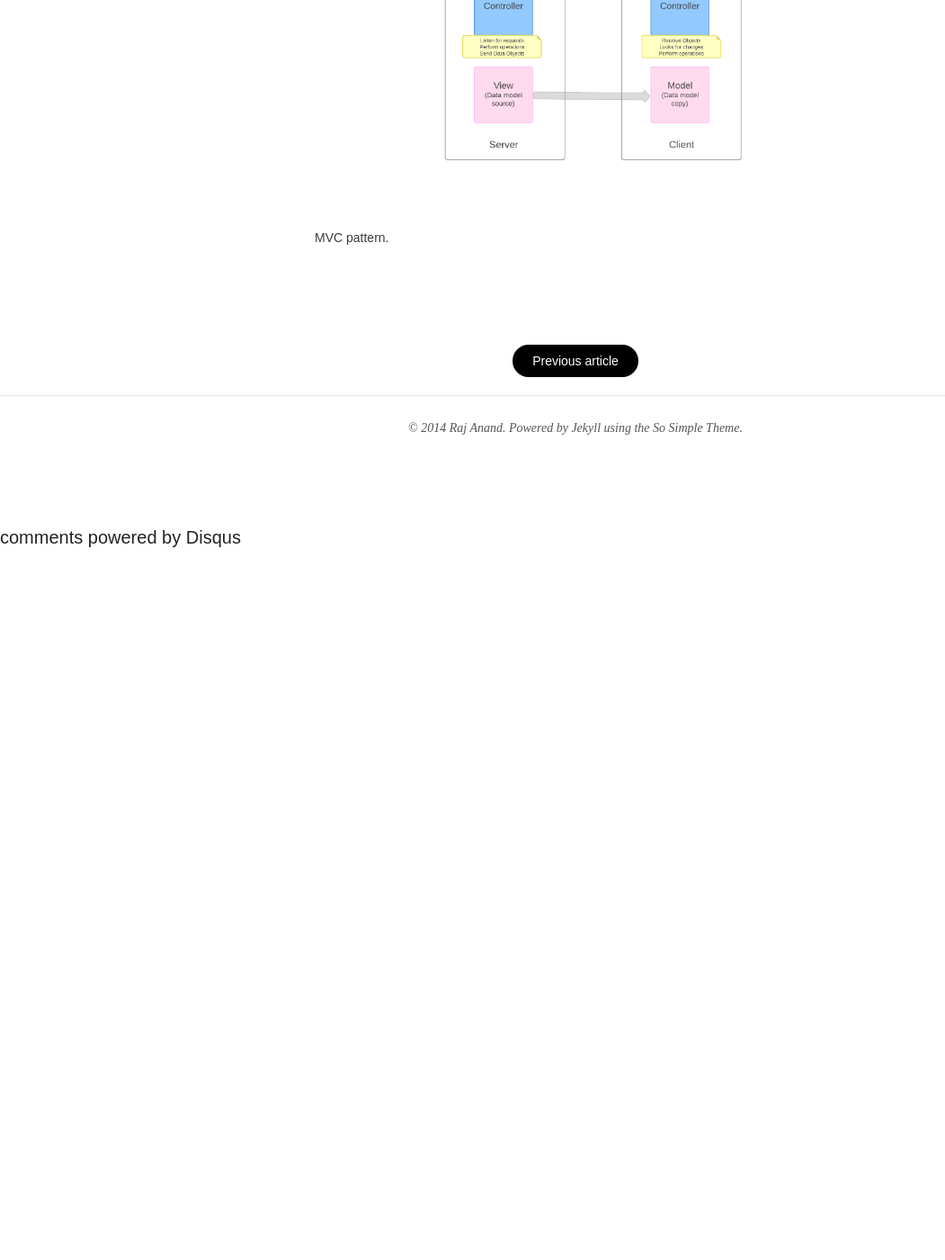
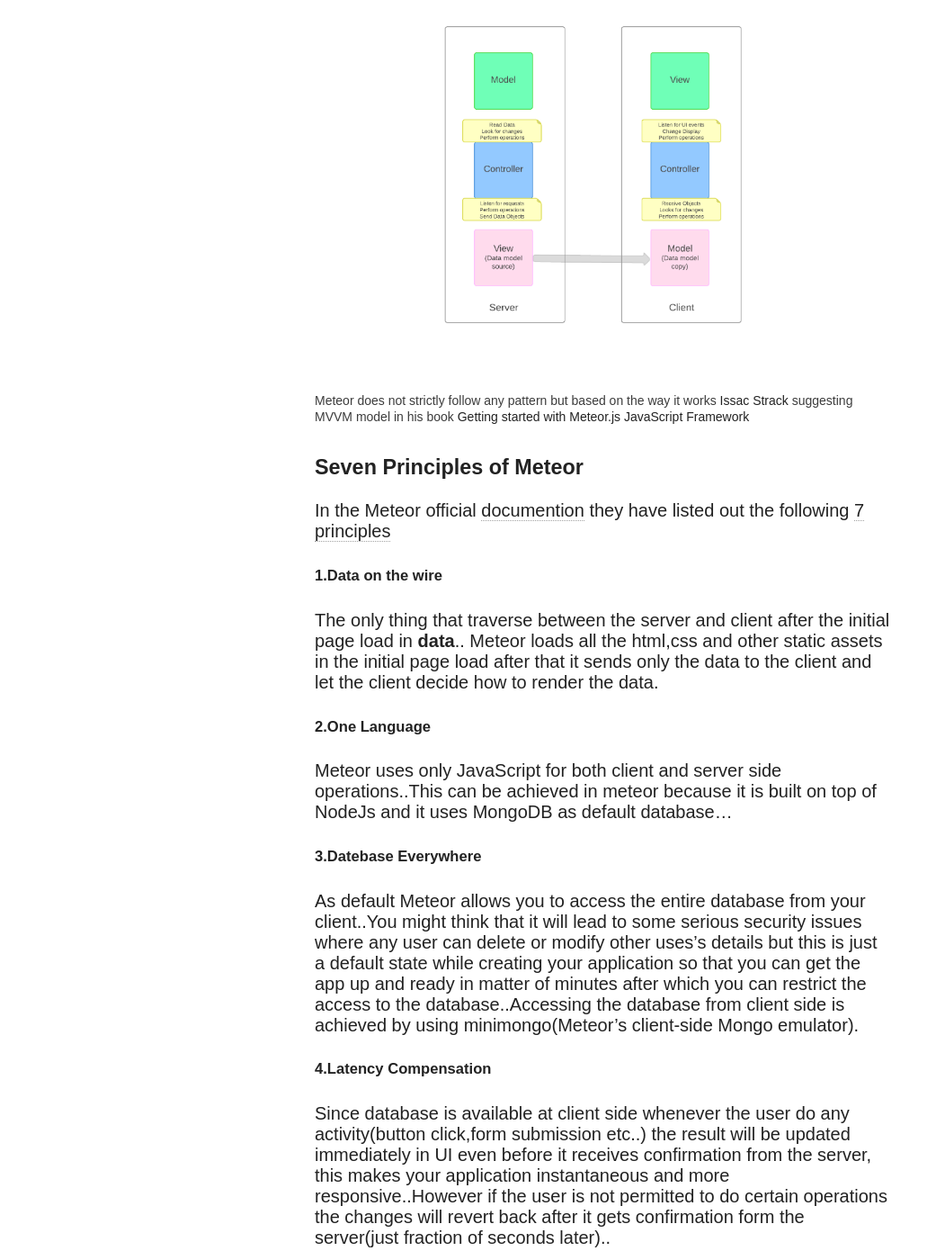
Before and after one commit to rajanand02/rajanand02.github.io, a Jekyll site: the page built from _posts/2014-03-08-meteor-intro.md, in a window 1280 px wide and 1400 px high, scrolled down 2586 px. Shown: the whole window at 90% size, without its empty margins (0-1051 px from the left). Built offline with Jekyll 4.4.1, drawn with Linux system fonts in a browser that asks for light colours; nearby versions of some CDN libraries; comment, search, counter and statistics services are not loaded; before the commit the page ends 3195 px from its top, so only the background shows below that; some of the changed text lies outside the part shown.

Commit message:
add guard live reload and write 7 principles of meteor

```diff
--- a/Gemfile
+++ b/Gemfile
@@ -7,3 +7,7 @@
 gem 'thor'
 gem 'activesupport'
 gem 'stringex'
+group :development do
+  gem 'guard'
+  gem 'guard-livereload', require: false
+end
--- a/_posts/2014-03-08-meteor-intro.md
+++ b/_posts/2014-03-08-meteor-intro.md
@@ -37,11 +37,11 @@
 </figure>
 
 #### MVC(Model View Controller)
-If your familiar with frame works like Rails or Django you probably know MVC pattern..In MVC
+If you are familiar with frame works like Rails or Django you probably know MVC pattern..In MVC
 
-* Model Contains all the data
-  * Controller talks with model, perform the logic/actions and prepare the data to be displayed and finally
-* View display the content and report back to the controller when something happens on the screen(button click, form submission etc..)
+* Model - Contains all the data.
+* Controller - talks with model, perform the logic/actions and prepare the data to be displayed.
+* View - display the content and report back to the controller when something happens on the screen(button click, form submission etc..)
 
 <figure>
    <a href= "http://github.com/rajanand02">
@@ -50,12 +50,38 @@
   <figcaption><a href="http://github.com/rajanand02" title="client/server model"></a>MVC pattern.</figcaption>
 </figure>
 
-#### MVVM
+#### MVVM in Meteor
+  As the browser technologies improved drastically developers started to enhance the concept of MVC to bring in MVVM pattern(Nested mvc)..In MVVM the sever side controller performs the business logic/operations on the database(model) and then send the result set(view) to the client..The client which receives the result set(server-view) consider it as its own model and performs the logic required to present the content and finally view is used to display the information on the screen..
+
+<figure>
+  <a href= "http://github.com/rajanand02" target="_blank">
+    <img src="/images/mvvm.png">
+   </a>
+<figcaption><a href="http://github.com/rajanand02" title="client/server model"></a>
+ Meteor does not strictly follow any pattern but based on the way it works <a href= "http://www.packtpub.com/authors/profiles/isaac-strack" target="_blank">Issac Strack</a> suggesting MVVM model in his book <a href="http://www.packtpub.com/getting-started-with-meteor-javascript-framework/book" target="_blank">Getting started with Meteor.js JavaScript Framework</a></figcaption>
+</figure>
 
 
+### Seven Principles of Meteor
+In the Meteor official <a href="http://docs.meteor.com/">documention</a> they have listed out the following <a href="http://docs.meteor.com/#sevenprinciples">7 principles</a>
 
-<figure>
-  <a href= "http://github.com/rajanand02">
-    <img src="/images/mvvm.png">
-   </a>
-<figcaption><a href="http://github.com/rajanand02" title="client/server model"></a>MVC pattern.</figcaption>
+##### 1.Data on the wire
+The only thing that traverse between the server and client after the initial page load in **data**.. Meteor loads all the html,css and other static assets in the initial page load after that it sends only the data to the client and let the client decide how to render the data.
+
+##### 2.One Language
+Meteor uses only JavaScript for both client and server side operations..This can be achieved in meteor because it is built on top of NodeJs and it uses MongoDB as default database...
+
+##### 3.Datebase Everywhere
+As default Meteor allows you to access the entire database from your client..You might think that it will lead to some serious security issues where any user can delete or modify other uses's details but this is just a default state while creating your application so that you can get the app up and ready in matter of minutes after which you can restrict the access to the database..Accessing the database from client side is achieved by using minimongo(Meteor's client-side Mongo emulator).
+
+##### 4.Latency Compensation
+Since database is available at client side whenever the user  do any activity(button click,form submission etc..) the result will be updated immediately in UI even before it receives confirmation from the server, this makes your application instantaneous and more responsive..However if the user is not permitted to do certain operations the changes will revert back after it gets confirmation form the server(just fraction of seconds later)..
+
+##### 5.Full Stack Reactivity
+In meteor all the layers form database to html templates everything is even-driven i.e the application will respond based on the activities of the user..
+
+##### 6.Embrace the Ecosystem
+Meteor uses other open sources libraries like MongoDB, Handlebars etc instead of making their own, this is because when those libraries improve Meteor will also get improve and moreover the developers would get more community help when they are building applications or learning Meteor..
+
+##### 7. Simplicity Equals Productivity
+The key idea of improving the productivity is having a clean and simple API, Meteor core highly follow this principle by providing those kind of simple and beautiful APIs to build the web application..
```
Also changed, not shown: 1 other file.
